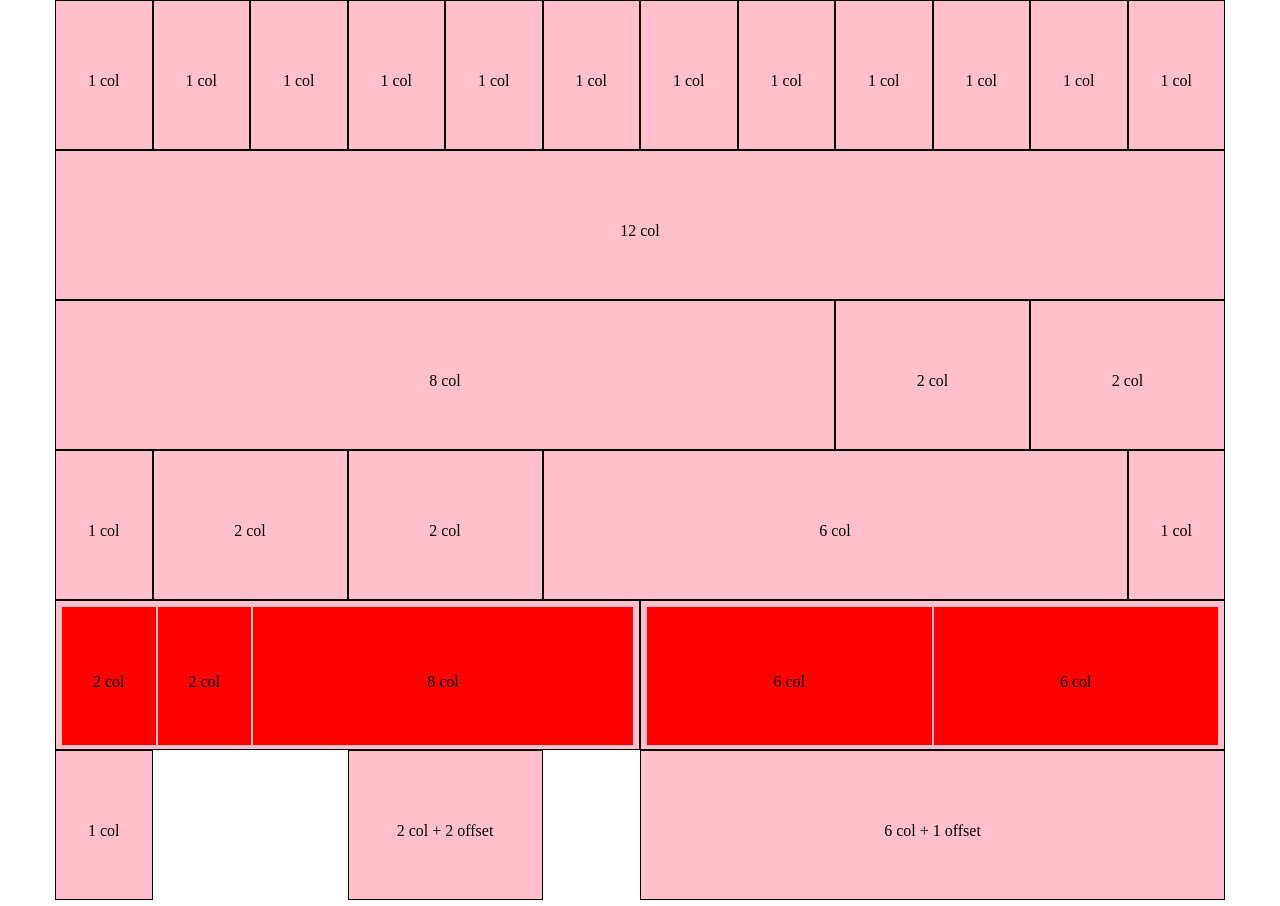
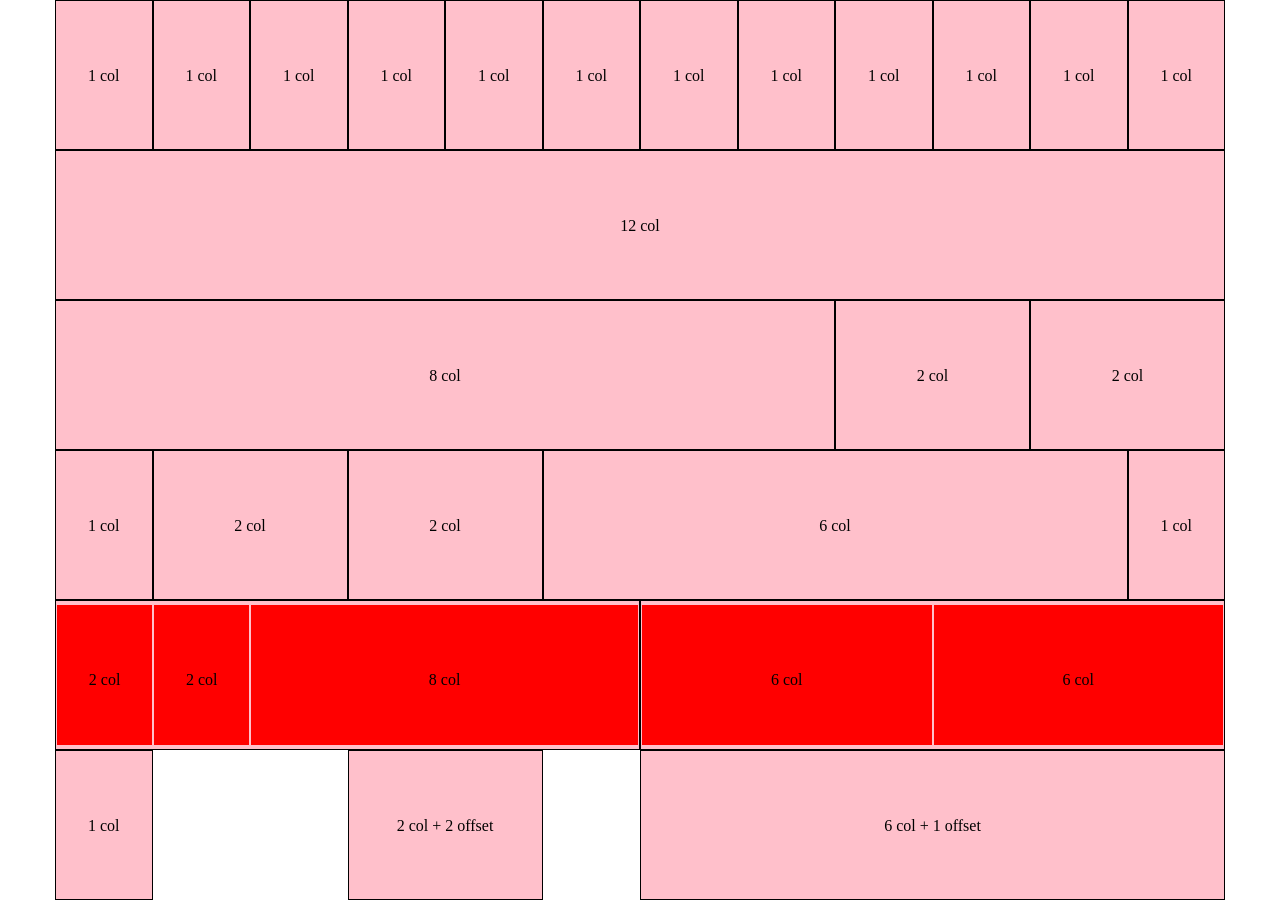
Before and after one commit to fabgallici/html-css-12bool, a plain HTML site: page index.html in a window 1280 px wide. Drawn offline with Linux system fonts and the light colour scheme.

Commit message:
fix container

```diff
--- a/assets/css/style.css
+++ b/assets/css/style.css
@@ -6,11 +6,12 @@
   border: 1px solid black;
   height: 150px;
   background-color: pink;
-  padding: 5px;
   line-height: 150px;
 }
-.container > [class*="col-"] > [class*="col-"] {
+.container > [class*="col-"] .container > [class*="col-"] {
   background-color: red;
-  height: 140px;
+  height: 142px;
+  margin-top: 3px;
+  margin-bottom: 3px;
   border: 1px solid pink;
 }
--- a/index.html
+++ b/index.html
@@ -44,14 +44,18 @@
     <div class="container">
       <!-- Left Row -->
       <div class="col-6">
-        <div class="col-2">2 col</div>
-        <div class="col-2">2 col</div>
-        <div class="col-8">8 col</div>
+        <div class="container">
+          <div class="col-2">2 col</div>
+          <div class="col-2">2 col</div>
+          <div class="col-8">8 col</div>
+        </div>
       </div>
       <!-- Right Row -->
       <div class="col-6">
-        <div class="col-6">6 col</div>
-        <div class="col-6">6 col</div>
+        <div class="container">
+          <div class="col-6">6 col</div>
+          <div class="col-6">6 col</div>
+        </div>
       </div>
     </div>
     <!-- Test margin -->
```
